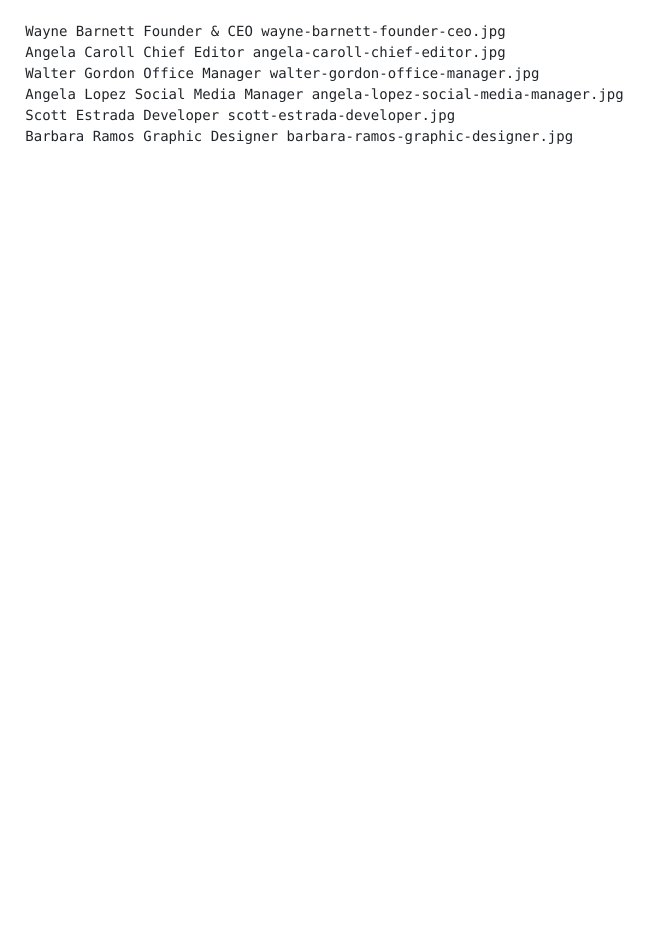
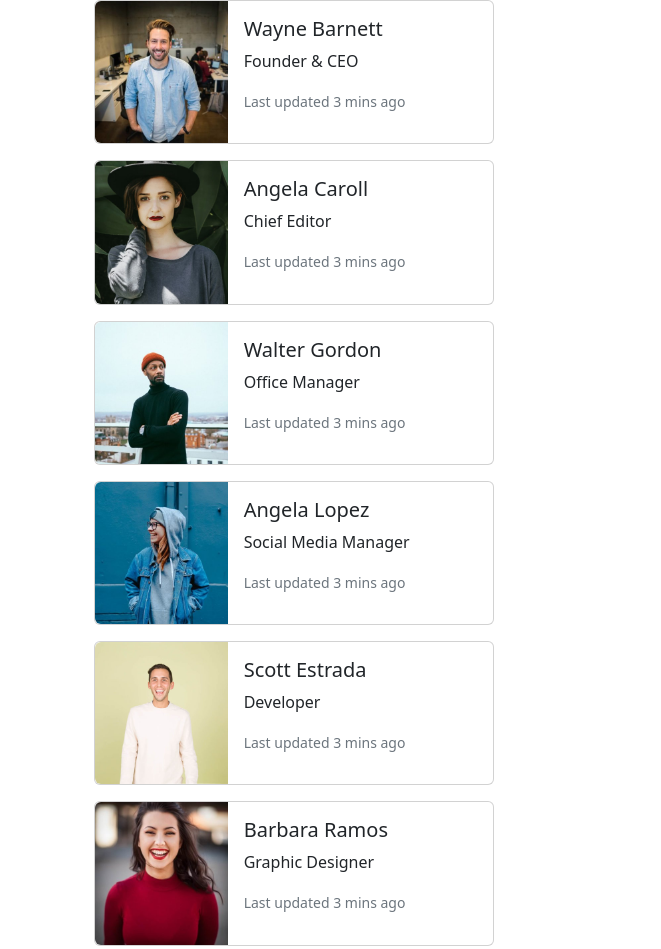
Before and after one commit to stecarraa/js-our-team, a plain HTML site: page index.html in a window 1280 px wide. Shown: the whole page, without its empty margins (0-661 px from the left). Before the commit the page ends 800 px from the top, so only its background shows below. Drawn offline with nearby package versions, Linux system fonts and the light colour scheme.

Commit message:
bonus 2 no wrap?

```diff
--- a/index.html
+++ b/index.html
@@ -13,8 +13,16 @@
 </head>
 
 <body>
+<div class="container">
+    <div class="row">
+        <div class="col">
+            <div class="" id="content">
 
-<pre id="content"></pre>
+            </div>
+        </div>
+    </div>
+</div>
+
 
 
     <script type="text/javascript" src="main.js"></script>
--- a/main.js
+++ b/main.js
@@ -64,9 +64,50 @@ for(let i = 0; i< legendaryLords.length; i++){
 
 
 const content = document.getElementById('content')
+      // content.classList.add("d-flex","flex-wrap")
+
 
 content.innerHTML = ""
 for(let i = 0; i< legendaryLords.length; i++){
-   content.innerHTML += `
-   ${legendaryLords[i].name} ${legendaryLords[i].role} ${legendaryLords[i].profilePic}`;
+    const lordCards = document.createElement("div");
+    lordCards.classList.add("container", );
+
+    const image = `./img/${legendaryLords[i].profilePic}`;
+
+    lordCards.innerHTML = `
+                           <div class="card mb-3" style="min-width: 250px;max-width:400px">
+                           <div class="row g-0">
+                              <div class="col-md-4">
+                              <img src="${image}" class="img-fluid rounded-start" alt="...">
+                              </div>
+                              <div class="col-md-8">
+                              <div class="card-body">
+                                 <h5 class="card-title">${legendaryLords[i].name}</h5>
+                                 <p class="card-text">${legendaryLords[i].role}</p>
+                                 <p class="card-text"><small class="text-muted">Last updated 3 mins ago</small></p>
+                              </div>
+                              </div>
+                           </div>
+                        </div>`;
+    content.append(lordCards);
+
+   // content.innerHTML += `
+   // ${legendaryLords[i].name} ${legendaryLords[i].role} ${legendaryLords[i].profilePic}`;
 }
+
+
+
+{/* <div class="card mb-3" style="max-width: 540px;">
+  <div class="row g-0">
+    <div class="col-md-4">
+      <img src="${image}" class="img-fluid rounded-start" alt="...">
+    </div>
+    <div class="col-md-8">
+      <div class="card-body">
+        <h5 class="card-title">${legendaryLords[i].name}</h5>
+        <p class="card-text">${legendaryLords[i].role}</p>
+        <p class="card-text"><small class="text-muted">Last updated 3 mins ago</small></p>
+      </div>
+    </div>
+  </div>
+</div> */}
```
